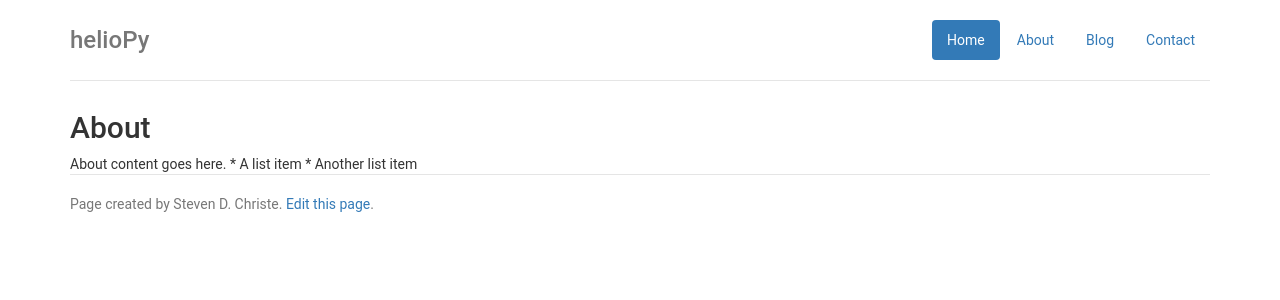
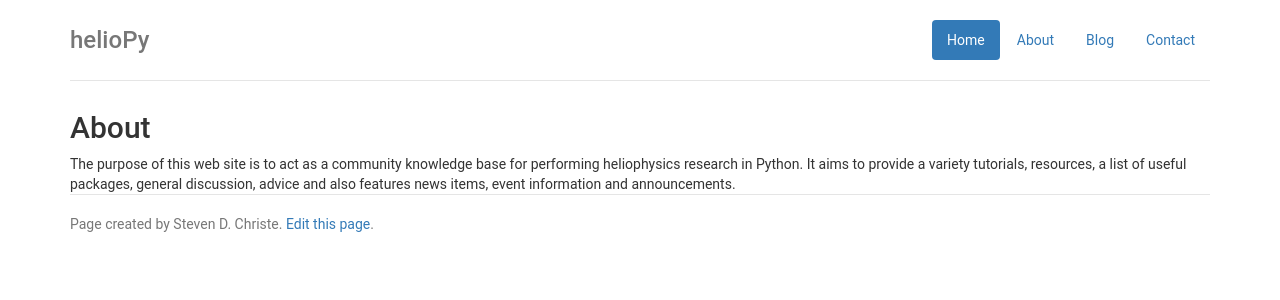
Before and after one commit to heliophysicsPy/heliophysicsPy.github.io, a Jekyll site: the page built from _pages/about.html, in a window 1280 px wide. Shown: the top 300 px of the page. Built offline with Jekyll 4.4.1, drawn with Linux system fonts in a browser that asks for light colours.

Commit message:
Update about.html

```diff
--- a/_pages/about.html
+++ b/_pages/about.html
@@ -4,7 +4,6 @@ title: About
 permalink: /about/
 ---
 
-About content goes here.
-
-* A list item
-* Another list item
+The purpose of this web site is to act as a community knowledge base for performing heliophysics research in Python.
+It aims to provide a variety tutorials, resources, a list of useful packages, general discussion, advice and also features news items,
+event information and announcements.
```
